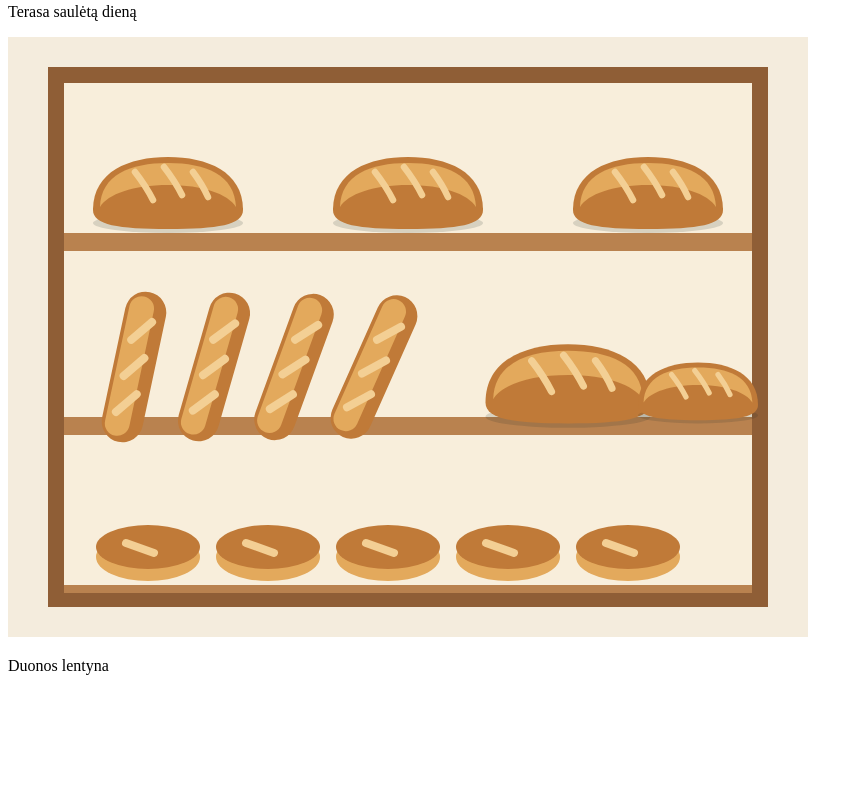
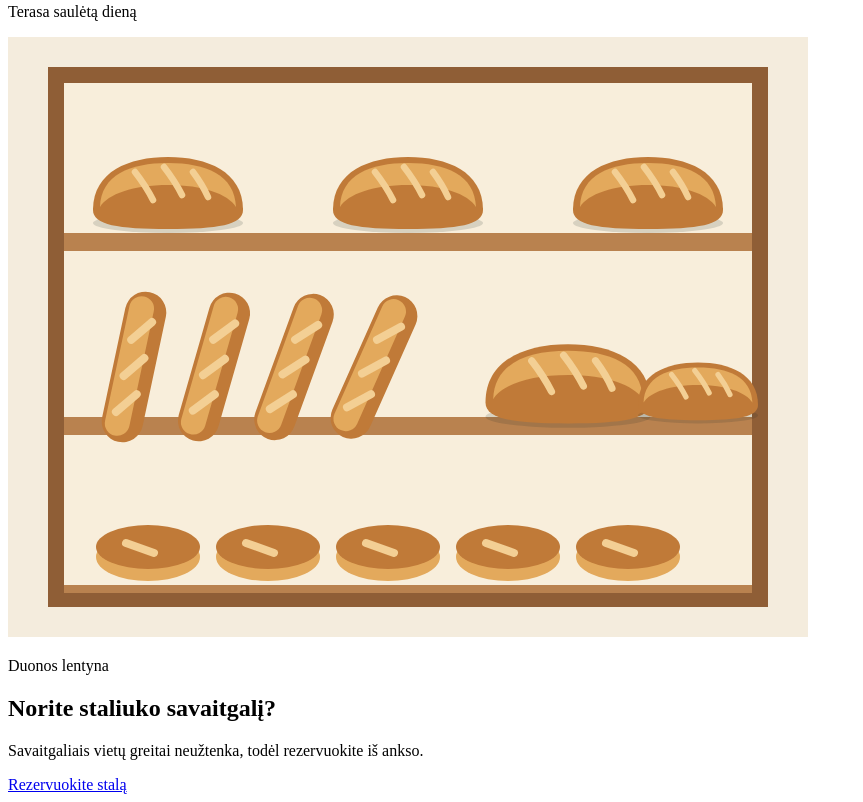
Before and after one commit to scropico2/rytmetys-starteris, a plain HTML site: page index.html in a window 1280 px wide. Shown: the part 6651-7453 px from the top of the page, without its empty margins (0-863 px from the left). Before the commit the page ends 7342 px from the top, so only its background shows below. Drawn offline with Linux system fonts and the light colour scheme.

Commit message:
added lowerHero, title and text and a button navigating to next page

```diff
--- a/index.html
+++ b/index.html
@@ -161,5 +161,11 @@
         </div>
       </div>
     </section>
+
+    <div class="lowerHero">
+      <h2 class="lowerHeroTitle">Norite staliuko savaitgalį?</h2>
+      <p class="lowerHeroText">Savaitgaliais vietų greitai neužtenka, todėl rezervuokite iš ankso.</p>
+      <a class="lowerHeroButton" href="rezervacija.html">Rezervuokite stalą</a>
+    </div>
   </body>
 </html>
```
